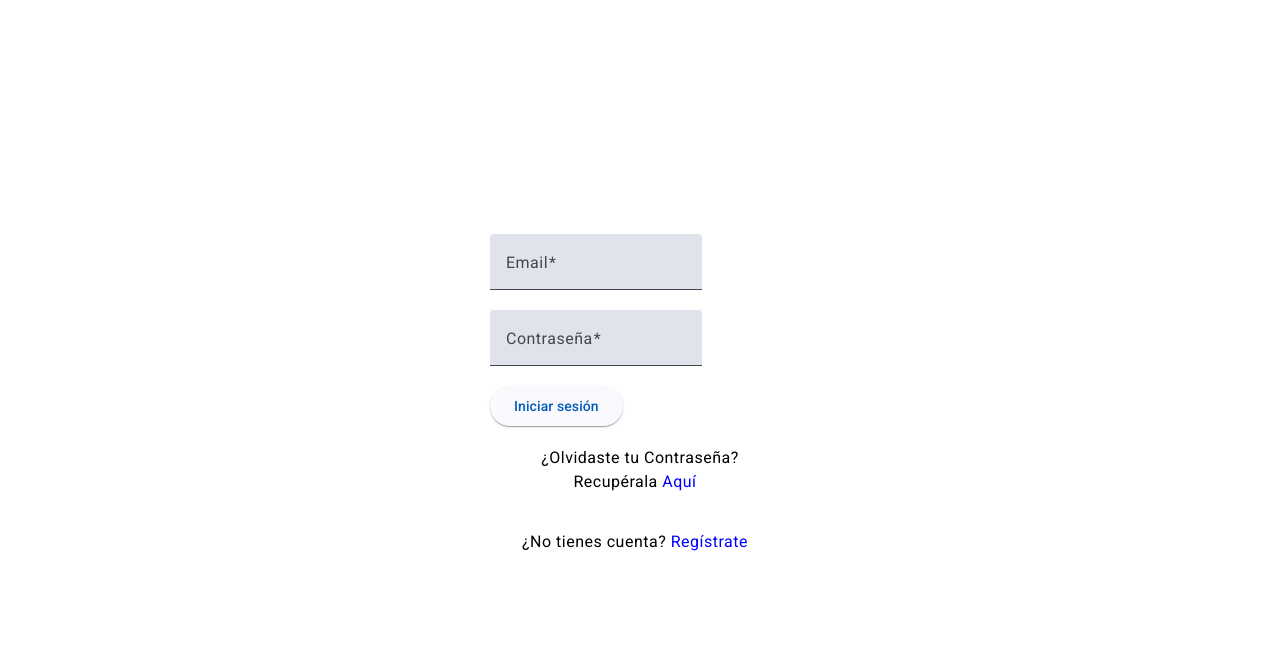
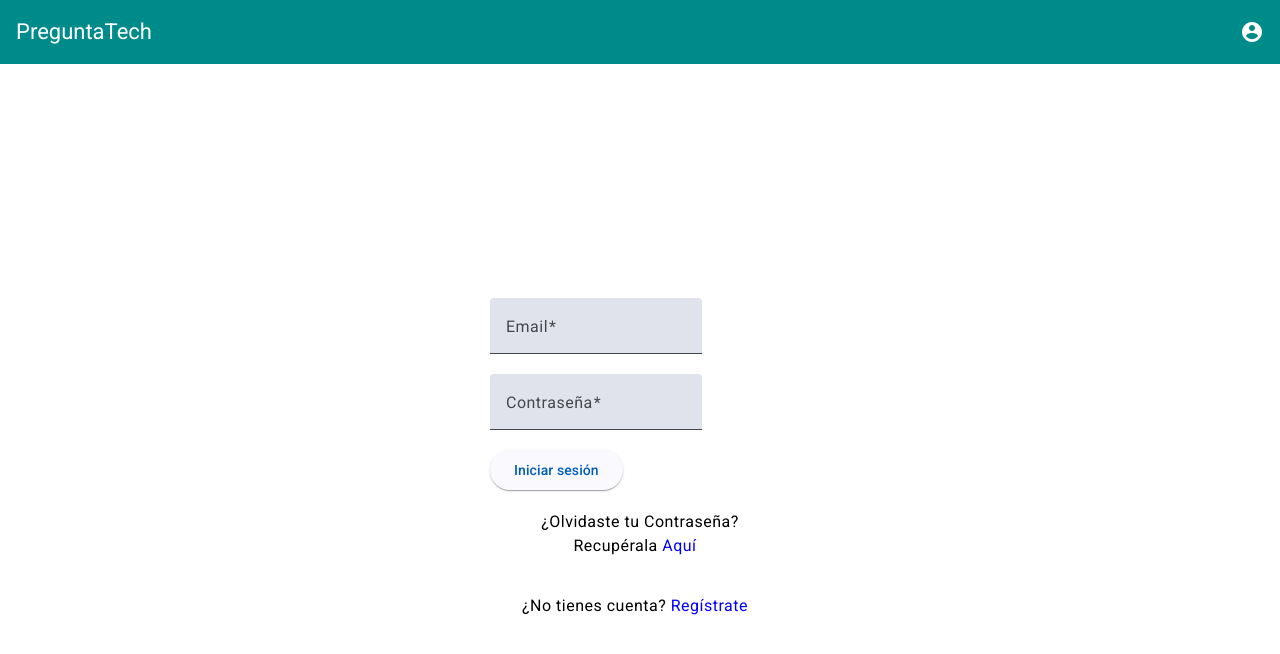
Before and after one commit to cesar0912/Pregunta-Tech, an Angular app in the folder src/main/resources/static/: page /login in a window 1280 px wide. Shown: the top 654 px of the page. Built offline with nearby package versions, Linux system fonts and the light colour scheme.

Commit message:
Add header component, import it in all others and refactor styles to match boss requirements

```diff
--- /dev/null
+++ b/src/main/resources/static/src/app/pages/header/header.component.css
@@ -0,0 +1,8 @@
+.spacer {
+  flex: 1 1 auto;
+}
+
+.mat-toolbar.mat-primary {
+  background-color: darkcyan;
+  color: white;
+}
--- /dev/null
+++ b/src/main/resources/static/src/app/pages/header/header.component.html
@@ -0,0 +1,6 @@
+<mat-toolbar class="mat-primary">
+  <a (click)="navigateLanding()">PreguntaTech</a>
+  <span class="spacer"></span>
+  <mat-icon (click)="navigateLogin()" aria-hidden="false" aria-label="Example user verified icon"
+    >account_circle</mat-icon>
+</mat-toolbar>
--- /dev/null
+++ b/src/main/resources/static/src/app/pages/header/header.component.ts
@@ -0,0 +1,25 @@
+import { Component, OnInit } from '@angular/core';
+import { Router } from '@angular/router';
+import { MatToolbarModule } from '@angular/material/toolbar';
+import { MatIconModule } from '@angular/material/icon';
+import { CommonModule } from '@angular/common';
+
+@Component({
+  selector: 'app-header',
+  templateUrl: './header.component.html',
+  styleUrls: ['./header.component.css'],
+  standalone: true,
+  imports: [CommonModule, MatToolbarModule, MatIconModule],
+})
+export class HeaderComponent implements OnInit {
+  constructor(private readonly router: Router) {}
+
+  ngOnInit() {}
+
+  public navigateLogin(): void {
+    this.router.navigate(['login']);
+  }
+  navigateLanding() {
+    this.router.navigate(['landing']);
+  }
+}
--- a/src/main/resources/static/src/app/pages/landing/landing.component.css
+++ b/src/main/resources/static/src/app/pages/landing/landing.component.css
@@ -1,12 +1,3 @@
-.spacer {
-  flex: 1 1 auto;
-}
-
-.mat-toolbar.mat-primary {
-  background-color: darkcyan;
-  color: white;
-}
-
 .container {
   display: flex;
   flex-direction: column;
--- a/src/main/resources/static/src/app/pages/landing/landing.component.html
+++ b/src/main/resources/static/src/app/pages/landing/landing.component.html
@@ -1,11 +1,4 @@
-<mat-toolbar class="mat-primary">
-  <span>Pregunta-Tech</span>
-  <span class="spacer"></span>
-  <mat-icon (click)="navigateLogin()" aria-hidden="false" aria-label="Example user verified icon"
-    >account_circle</mat-icon
-  >
-</mat-toolbar>
-
+<app-header></app-header>
 <div class="container">
   <div class="category-container">
     @for (category of categories; track categories) {
--- a/src/main/resources/static/src/app/pages/landing/landing.component.ts
+++ b/src/main/resources/static/src/app/pages/landing/landing.component.ts
@@ -7,6 +7,7 @@ import { MatButtonModule } from '@angular/material/button';
 import { MatCardModule } from '@angular/material/card';
 import { MatSelectModule } from '@angular/material/select';
 import { Router } from '@angular/router';
+import { HeaderComponent } from '../header/header.component';
 
 interface Category {
   name: string;
@@ -27,6 +28,7 @@ interface Category {
     MatButtonModule,
     MatCardModule,
     MatSelectModule,
+    HeaderComponent,
   ],
 })
 export class LandingComponent implements OnInit {
--- a/src/main/resources/static/src/app/pages/login/login.component.html
+++ b/src/main/resources/static/src/app/pages/login/login.component.html
@@ -1,3 +1,4 @@
+<app-header></app-header>
 <div class="form-container">
   <form [formGroup]="loginForm" (ngSubmit)="onSubmit()">
     <mat-form-field appearance="fill">
--- a/src/main/resources/static/src/app/pages/login/login.component.ts
+++ b/src/main/resources/static/src/app/pages/login/login.component.ts
@@ -15,6 +15,7 @@ import { MatMenuModule } from '@angular/material/menu';
 import { MatCardModule } from '@angular/material/card';
 import { MatSelectModule } from '@angular/material/select';
 import { Router } from '@angular/router';
+import { HeaderComponent } from '../header/header.component'; // Importa el HeaderComponent
 
 @Component({
   selector: 'app-login',
@@ -32,6 +33,7 @@ import { Router } from '@angular/router';
     MatCardModule,
     MatSelectModule,
     ReactiveFormsModule,
+    HeaderComponent,
   ],
 })
 export class LoginComponent implements OnInit {
--- a/src/main/resources/static/src/app/pages/register/register.component.html
+++ b/src/main/resources/static/src/app/pages/register/register.component.html
@@ -1,3 +1,4 @@
+<app-header></app-header>
 <div class="form-container">
   <form [formGroup]="registerForm" (ngSubmit)="onSubmit()">
     <mat-form-field appearance="fill">
--- a/src/main/resources/static/src/app/pages/test/test.component.html
+++ b/src/main/resources/static/src/app/pages/test/test.component.html
@@ -1,3 +1,4 @@
+<app-header></app-header>
 @if (questions.length) {
 <div class="main-container">
   <div class="test-container">
```
Also changed, not shown: src/main/resources/static/src/app/pages/register/register.component.ts (+7 -3 lines), src/main/resources/static/src/app/pages/test/test.component.ts (+8 -1 lines), 1 other file (tests, documents, lock files or other folders).
